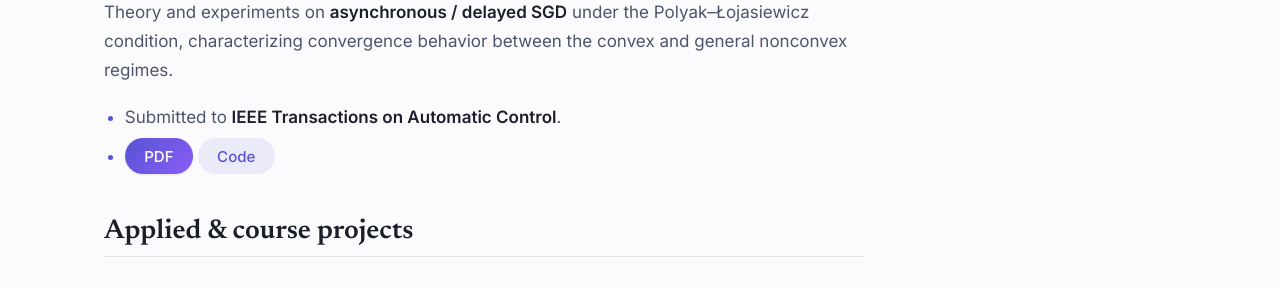
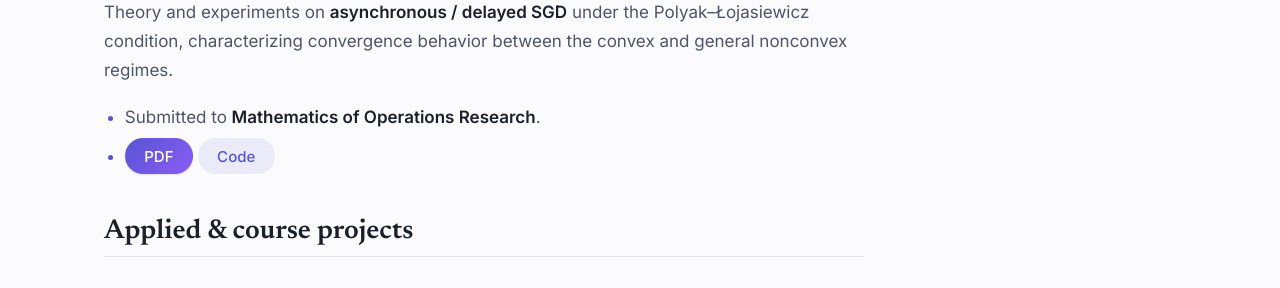
Before and after one commit to arijitcodespace/arijitcodespace.github.io, a Jekyll site: the page built from _pages/projects.md, in a window 1280 px wide and 900 px high, scrolled down 506 px. Shown: the part 153-441 px from the top of the window. Built offline with Jekyll 4.4.1, drawn with Linux system fonts in a browser that asks for light colours.

Commit message:
Update publication details for GSN paper

```diff
--- a/_pages/projects.md
+++ b/_pages/projects.md
@@ -12,13 +12,13 @@
 Persistent, nodewise **selective state-space models** for graph representation learning. GSN keeps per-node state that persists across propagation steps, giving a scalable alternative to deep message passing.
 
 - Published in **TMLR, 2026** (my first paper).
-- [PDF](https://openreview.net/pdf?id=zMEuBQfeT6){: .btn .btn--primary} [Code](https://github.com/arijitcodespace/GSN){: .btn .btn--info}
+- [PDF](https://openreview.net/forum?id=zMEuBQfeT6){: .btn .btn--primary} [Code](https://github.com/arijitcodespace/GSN){: .btn .btn--info}
 
 ### Convergence of Asynchronous SGD for PL functions
 
 Theory and experiments on **asynchronous / delayed SGD** under the Polyak–Łojasiewicz condition, characterizing convergence behavior between the convex and general nonconvex regimes.
 
-- Submitted to **IEEE Transactions on Automatic Control**.
+- Submitted to **Mathematics of Operations Research**.
 - [PDF](/assets/papers/asgd.pdf){: .btn .btn--primary} [Code](https://github.com/arijitcodespace/Asynchronous-SGD){: .btn .btn--info}
 
 ## Applied & course projects
```
